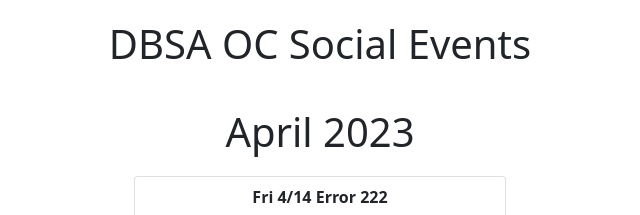
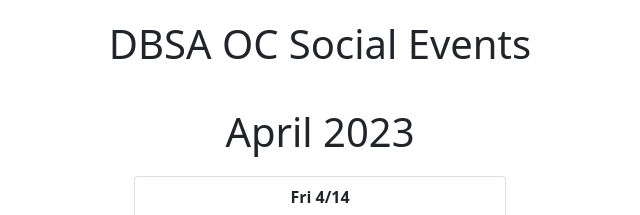
Before and after one commit to dbsaoc/dbsaoc.github.io, a plain HTML site: page index.html in a window 1280 px wide. Shown: the top 215 px of the page, 320-960 px from the left. Drawn offline with nearby package versions, Linux system fonts and the light colour scheme.

Commit message:
commit #9

```diff
--- a/index.html
+++ b/index.html
@@ -42,7 +42,7 @@
         </ul> -->
 
         <ul class="list-group col-md-4 offset-md-4">
-            <li class="list-group-item text-center"><strong>Fri 4/14 Error 222</strong></li>
+            <li class="list-group-item text-center"><strong>Fri 4/14</strong></li>
             <li class="list-group-item text-center">In N Out (Campus & Bridge)</li>
             <li class="list-group-item text-center">4115 Campus Dr<br/>Irvine, CA 92612</li>
             <li class="list-group-item text-center"><a target="_blank" href="https://www.yelp.com/biz/in-n-out-burger-irvine?osq=In-N-Out+Burger">Yelp</a></li>
```
